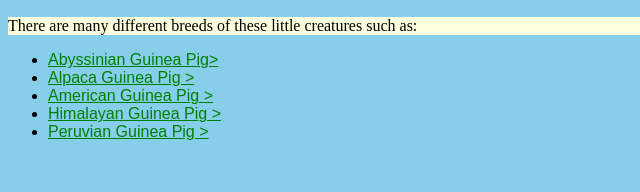
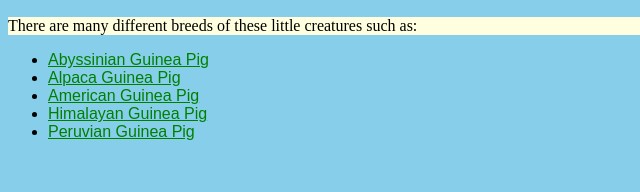
Before and after one commit to alyssableistein/AllAboutGP, a plain HTML site: page index.html in a window 1280 px wide. Shown: the part 953-1145 px from the top of the page, 0-640 px from the left. Drawn offline with Linux system fonts and the light colour scheme.

Commit message:
Update index.html

```diff
--- a/index.html
+++ b/index.html
@@ -86,11 +86,11 @@
 <p> There are many different breeds of these little creatures such as: </p>
 <! -- create unordered list for breeds of piggies with links to pictures of them-->
 <ul>
-	<li><a href="abyssinian.jpg" width="200" height="225" align="center">Abyssinian Guinea Pig></a></li>
-	<li><a href="alpaca.jpg" width="200" height="225" align="center">Alpaca Guinea Pig ></a></li>
-	<li><a href="american.jpg" width="200" height="225" align="center">American Guinea Pig ></a></li>
-	<li><a href="himalayan.jpg" width="200" height="225" align="center">Himalayan Guinea Pig ></a></li>
-	<li><a href="peruvian.jpg" width="200" height="225" align="center">Peruvian Guinea Pig ></a></li>
+	<li><a href="abyssinian.jpg" width="200" height="225" align="center">Abyssinian Guinea Pig</a></li>
+	<li><a href="alpaca.jpg" width="200" height="225" align="center">Alpaca Guinea Pig</a></li>
+	<li><a href="american.jpg" width="200" height="225" align="center">American Guinea Pig</a></li>
+	<li><a href="himalayan.jpg" width="200" height="225" align="center">Himalayan Guinea Pig</a></li>
+	<li><a href="peruvian.jpg" width="200" height="225" align="center">Peruvian Guinea Pig</a></li>
 </ul>
 
 <br>
```
